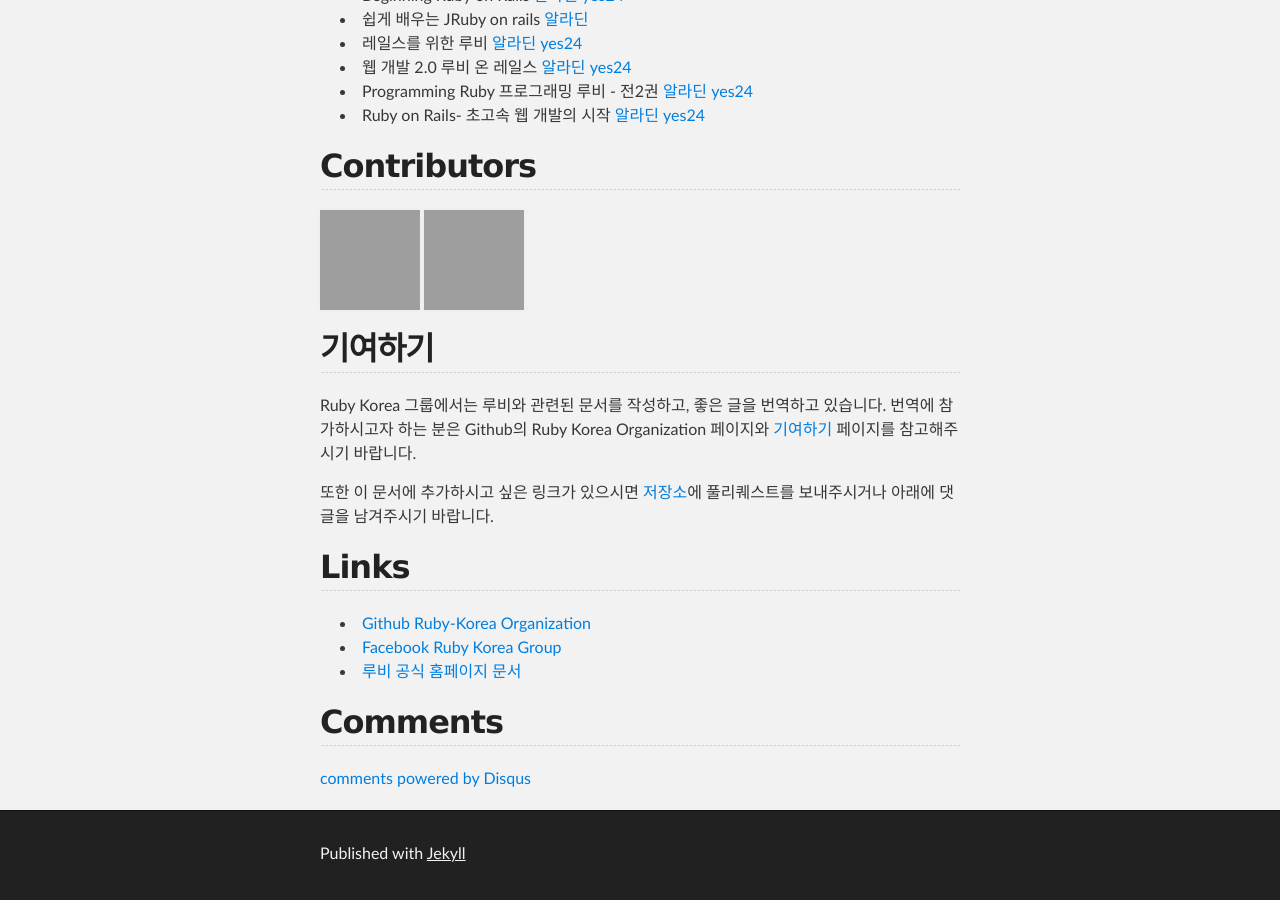
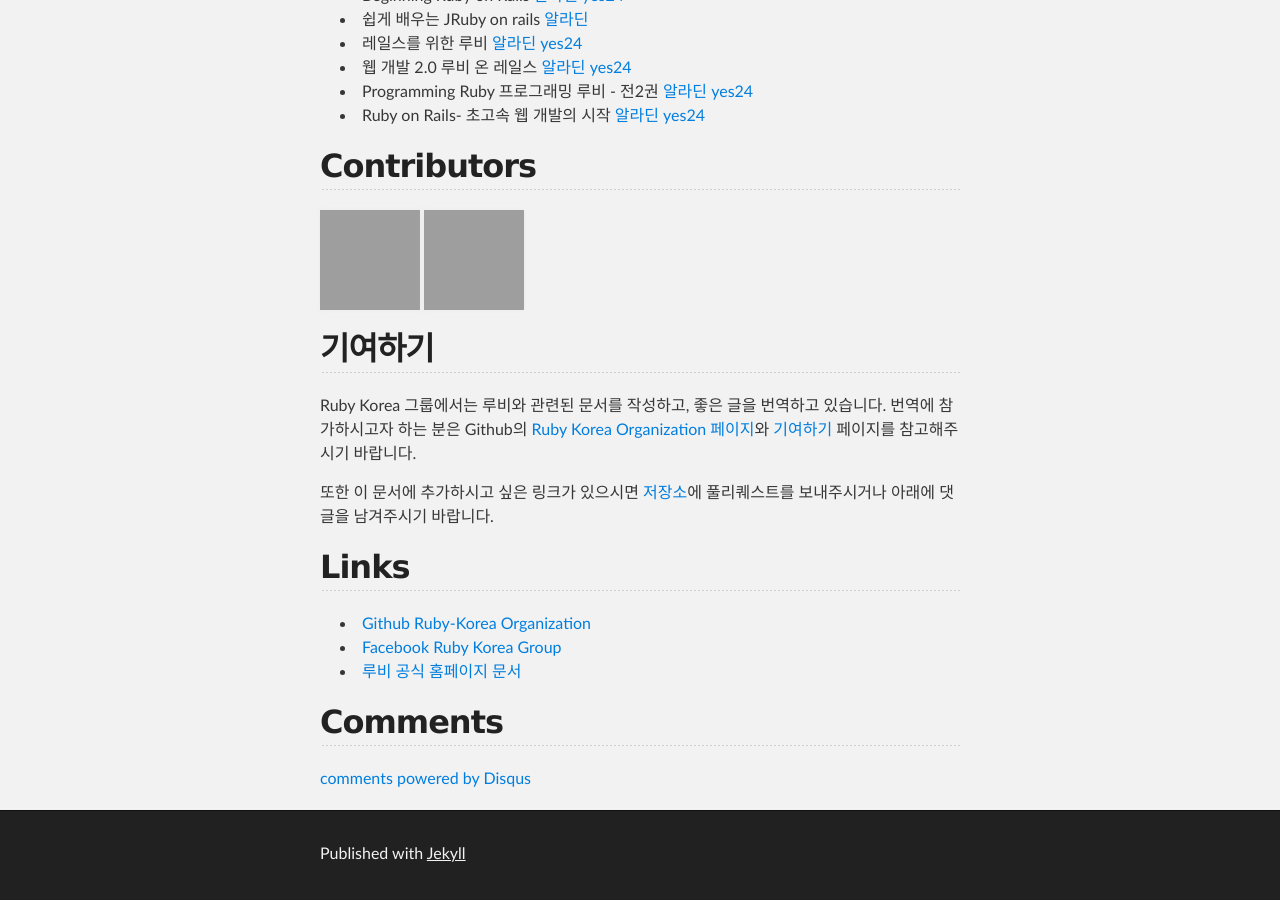
Before and after one commit to rubykr/rubykr.github.io, a Jekyll site: the page built from index.md, in a window 1280 px wide and 900 px high, scrolled down 2523 px, cut to the strip 0-900 px from the top of the window. Built offline with Jekyll 4.4.1, drawn with Linux system fonts in a browser that asks for light colours; Markdown is read by kramdown in place of the engine named in the settings; comment, search, counter and statistics services are not loaded; part of the change alters nothing that is shown; grey boxes are pictures that could not be loaded.

```diff
--- a/index.md
+++ b/index.md
@@ -139,7 +139,7 @@ title: 루비 프로그래밍 언어 한글 문서
 
 ## 기여하기
 
-Ruby Korea 그룹에서는 루비와 관련된 문서를 작성하고, 좋은 글을 번역하고 있습니다. 번역에 참가하시고자 하는 분은 Github의 Ruby Korea Organization 페이지와 [기여하기](https://github.com/ruby-korea/ruby-korea.github.io/wiki/%EA%B8%B0%EC%97%AC%ED%95%98%EA%B8%B0) 페이지를 참고해주시기 바랍니다.
+Ruby Korea 그룹에서는 루비와 관련된 문서를 작성하고, 좋은 글을 번역하고 있습니다. 번역에 참가하시고자 하는 분은 Github의 [Ruby Korea Organization 페이지](https://github.com/ruby-korea)와 [기여하기](https://github.com/ruby-korea/ruby-korea.github.io/wiki/%EA%B8%B0%EC%97%AC%ED%95%98%EA%B8%B0) 페이지를 참고해주시기 바랍니다.
 
 또한 이 문서에 추가하시고 싶은 링크가 있으시면 [저장소](https://github.com/ruby-korea/ruby-korea.github.io)에 풀리퀘스트를 보내주시거나 아래에 댓글을 남겨주시기 바랍니다.
 
```
